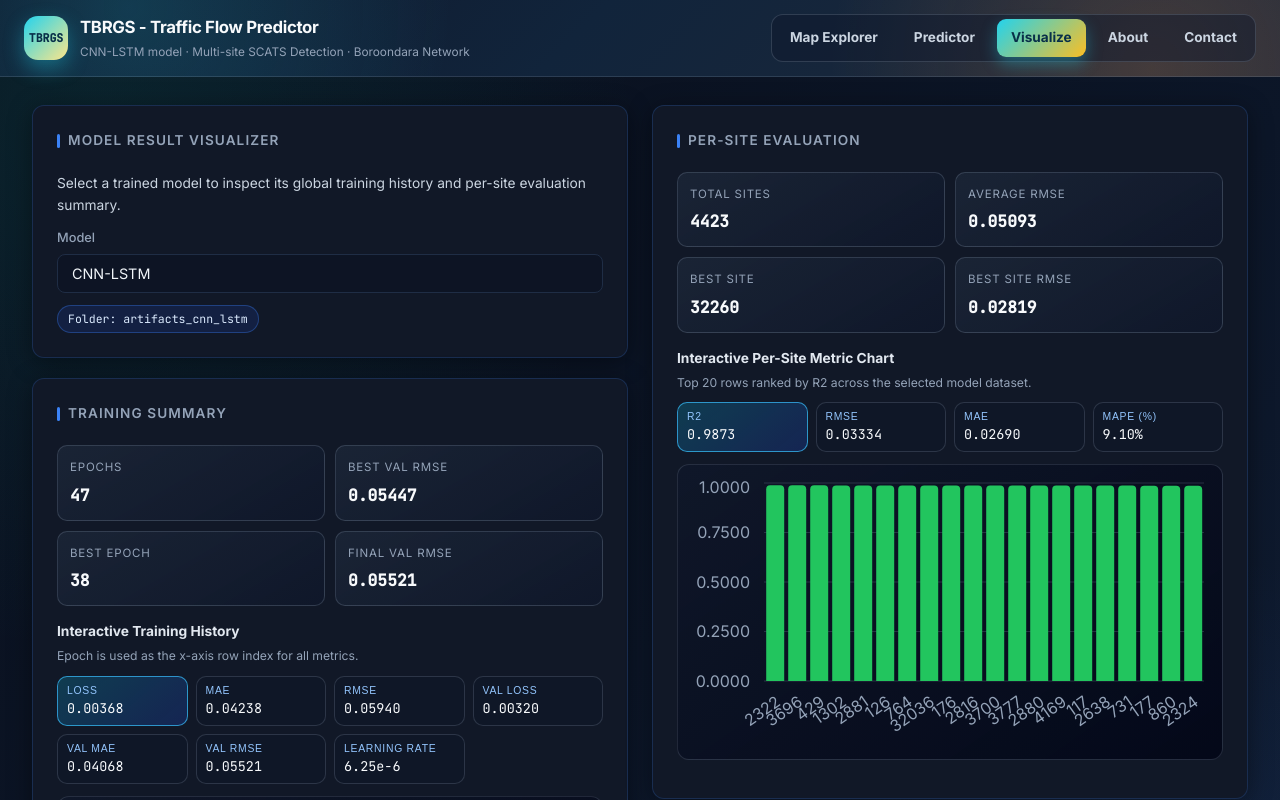
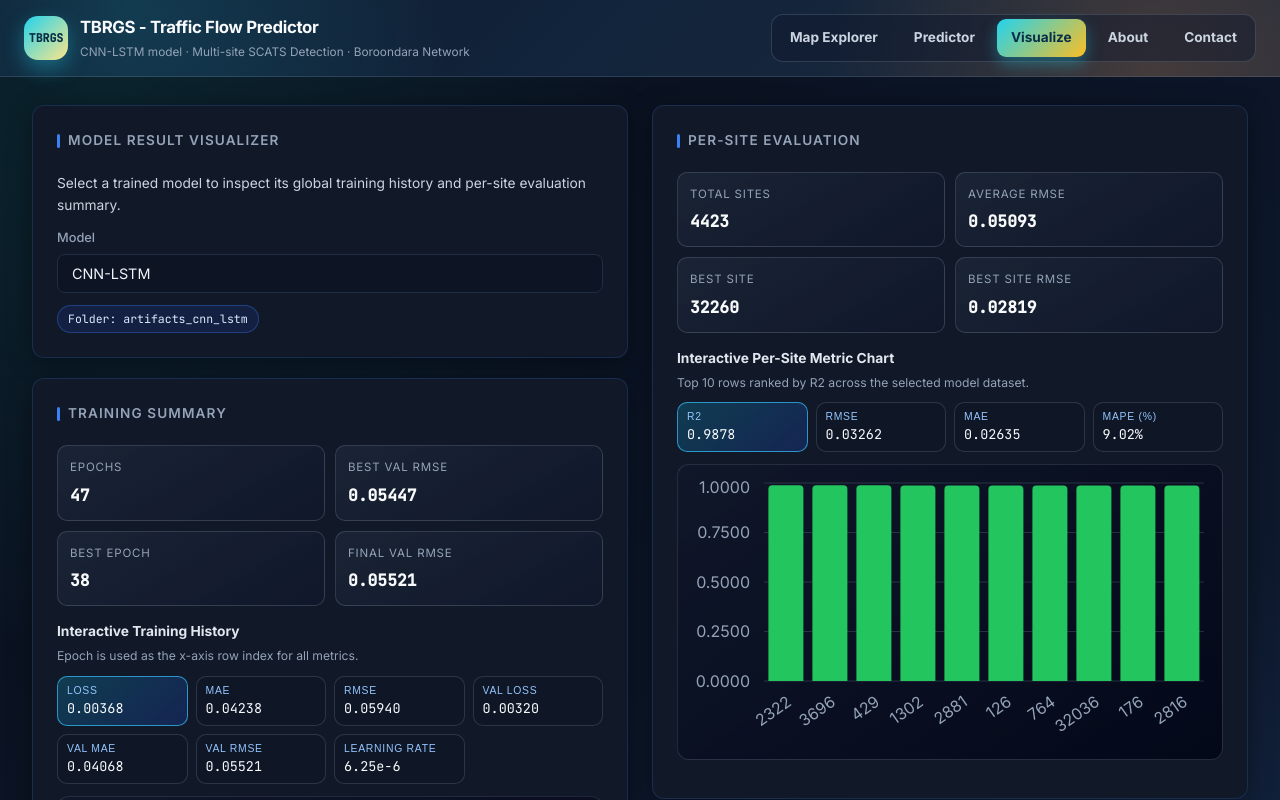
Before and after one commit to TamTonyTong/test_model, a React (Create React App) app: page /visualize in a window 1280 px wide. Shown: the top 800 px of the page. Built offline with nearby package versions, Linux system fonts and the light colour scheme.

Commit message:
implement bar chart to take 10 rows only

```diff
--- a/src/Visualize.js
+++ b/src/Visualize.js
@@ -309,7 +309,7 @@ export default function Visualize() {
         return siteRows
             .filter(row => Number.isFinite(row.r2) && row.site !== null && row.site !== undefined && row.site !== "")
             .sort((a, b) => b.r2 - a.r2)
-            .slice(0, 20)
+            .slice(0, 10)
             .map(row => ({
                 site: String(row.site),
                 rmse: row.rmse,
@@ -524,7 +524,6 @@ export default function Visualize() {
                             </>
                         )}
 
-                        {/* <div className="card-title"></div> */}
                         {topSitesByR2.length === 0 ? (
                             <div className="visualize-placeholder">No valid R2 values available for top-site comparison.</div>
                         ) : (
@@ -533,7 +532,7 @@ export default function Visualize() {
                                     <div>
                                         <p className="visualize-history-title">Interactive Per-Site Metric Chart</p>
                                         <p className="visualize-history-subtitle">
-                                            Top 20 rows ranked by R2 across the selected model dataset.
+                                            Top 10 rows ranked by R2 across the selected model dataset.
                                         </p>
                                     </div>
 
```
